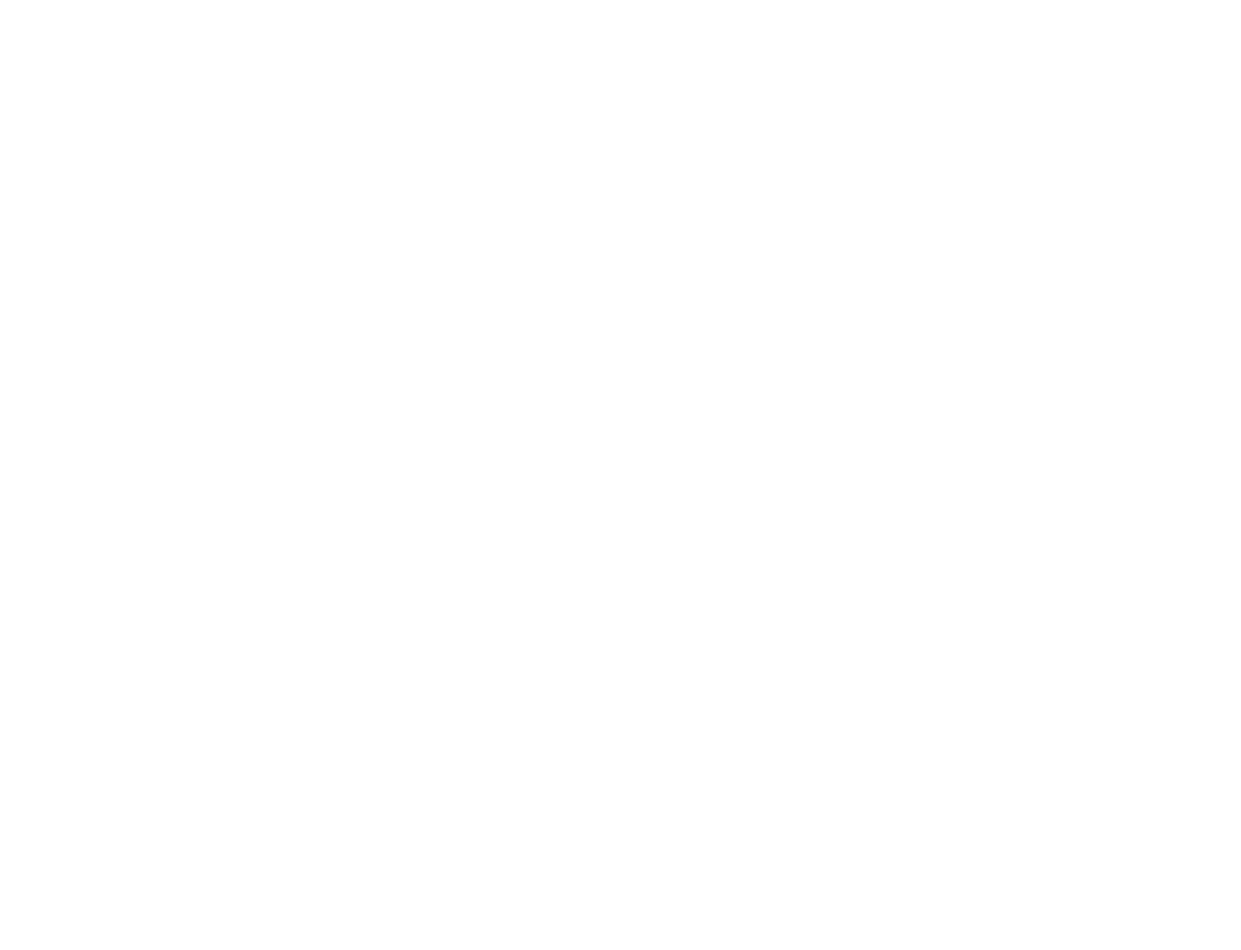
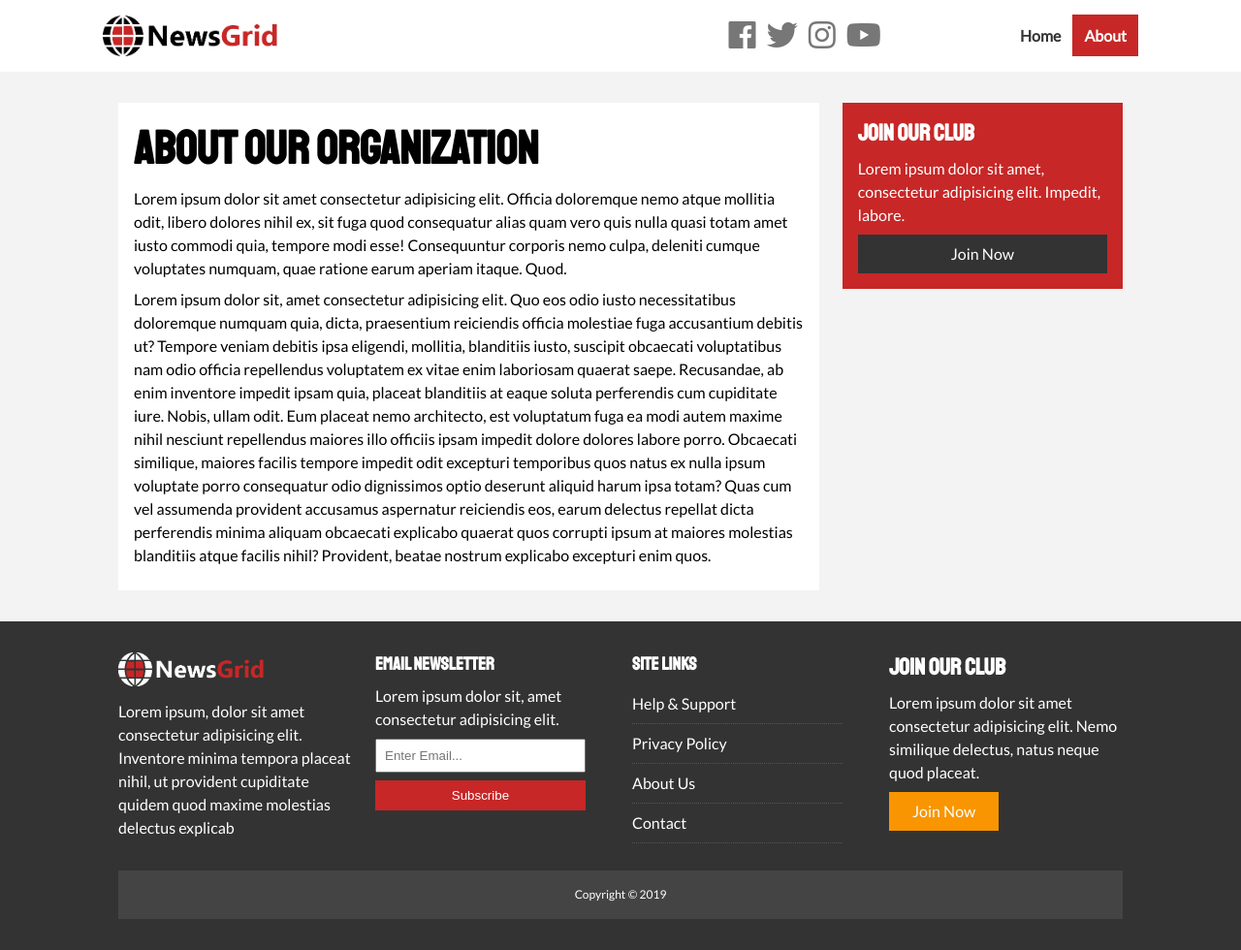
Before and after one commit to sschottler/css-grids-news-site, a plain HTML site: page about.html in a window 1280 px wide. Shown: the whole page at 97% size. Before the commit the page ends 800 px from the top, so only its background shows below. Drawn offline with Linux system fonts and the light colour scheme.

Commit message:
responsive

```diff
--- a/about.html
+++ b/about.html
@@ -0,0 +1,142 @@
+<!DOCTYPE html>
+<html lang="en">
+  <head>
+    <meta charset="UTF-8" />
+    <meta name="viewport" content="width=device-width, initial-scale=1.0" />
+    <meta http-equiv="X-UA-Compatible" content="ie=edge" />
+    <title>NewsGrid | About</title>
+
+    <link
+      href="https://fonts.googleapis.com/css?family=Lato|Staatliches"
+      rel="stylesheet"
+    />
+
+    <link
+      rel="stylesheet"
+      href="https://use.fontawesome.com/releases/v5.7.2/css/all.css"
+      integrity="sha384-fnmOCqbTlWIlj8LyTjo7mOUStjsKC4pOpQbqyi7RrhN7udi9RwhKkMHpvLbHG9Sr"
+      crossorigin="anonymous"
+    />
+
+    <link rel="stylesheet" href="css/style.css" />
+    <link
+      rel="stylesheet"
+      href="css/mobile.css"
+      media="screen and (max-width: 768px)"
+    />
+  </head>
+  <body>
+    <nav id="main-nav">
+      <div class="container">
+        <img src="img/logo.png" alt="News Grid" class="logo" />
+        <div class="social">
+          <a href="http://facebook.com"
+            ><i class="fab fa-facebook fa-2x" target="_blank"></i
+          ></a>
+          <a href="http://twitter.com"
+            ><i class="fab fa-twitter fa-2x" target="_blank"></i
+          ></a>
+          <a href="http://instagram.com"
+            ><i class="fab fa-instagram fa-2x" target="_blank"></i
+          ></a>
+          <a href="http://youtube.com"
+            ><i class="fab fa-youtube fa-2x" target="_blank"></i
+          ></a>
+        </div>
+        <ul>
+          <li><a href="index.html">Home</a></li>
+          <li><a href="about.html" class="current">About</a></li>
+        </ul>
+      </div>
+    </nav>
+
+    <section id="about">
+      <div class="container">
+        <div class="page-container">
+          <article class="card">
+            <h1 class="l-heading">About Our Organization</h1>
+            <p>
+              Lorem ipsum dolor sit amet consectetur adipisicing elit. Officia
+              doloremque nemo atque mollitia odit, libero dolores nihil ex, sit
+              fuga quod consequatur alias quam vero quis nulla quasi totam amet
+              iusto commodi quia, tempore modi esse! Consequuntur corporis nemo
+              culpa, deleniti cumque voluptates numquam, quae ratione earum
+              aperiam itaque. Quod.
+            </p>
+            <p>
+              Lorem ipsum dolor sit, amet consectetur adipisicing elit. Quo eos
+              odio iusto necessitatibus doloremque numquam quia, dicta,
+              praesentium reiciendis officia molestiae fuga accusantium debitis
+              ut? Tempore veniam debitis ipsa eligendi, mollitia, blanditiis
+              iusto, suscipit obcaecati voluptatibus nam odio officia
+              repellendus voluptatem ex vitae enim laboriosam quaerat saepe.
+              Recusandae, ab enim inventore impedit ipsam quia, placeat
+              blanditiis at eaque soluta perferendis cum cupiditate iure. Nobis,
+              ullam odit. Eum placeat nemo architecto, est voluptatum fuga ea
+              modi autem maxime nihil nesciunt repellendus maiores illo officiis
+              ipsam impedit dolore dolores labore porro. Obcaecati similique,
+              maiores facilis tempore impedit odit excepturi temporibus quos
+              natus ex nulla ipsum voluptate porro consequatur odio dignissimos
+              optio deserunt aliquid harum ipsa totam? Quas cum vel assumenda
+              provident accusamus aspernatur reiciendis eos, earum delectus
+              repellat dicta perferendis minima aliquam obcaecati explicabo
+              quaerat quos corrupti ipsum at maiores molestias blanditiis atque
+              facilis nihil? Provident, beatae nostrum explicabo excepturi enim
+              quos.
+            </p>
+          </article>
+          <aside class="card bg-primary">
+            <h2>Join Our Club</h2>
+            <p>
+              Lorem ipsum dolor sit amet, consectetur adipisicing elit. Impedit,
+              labore.
+            </p>
+            <a href="#" class="btn btn-dark btn-block">Join Now</a>
+          </aside>
+        </div>
+      </div>
+    </section>
+
+    <!-- Footer -->
+    <footer id="main-footer" class="py-2">
+      <div class="container footer-container">
+        <div>
+          <img src="img/logo_light.png" alt="NewsGrid" />
+          <p>
+            Lorem ipsum, dolor sit amet consectetur adipisicing elit. Inventore
+            minima tempora placeat nihil, ut provident cupiditate quidem quod
+            maxime molestias delectus explicab
+          </p>
+        </div>
+        <div>
+          <h3>Email Newsletter</h3>
+          <p>Lorem ipsum dolor sit, amet consectetur adipisicing elit.</p>
+          <form>
+            <input type="email" placeholder="Enter Email..." id="" />
+            <input type="submit" value="Subscribe" class="btn btn-primary" />
+          </form>
+        </div>
+        <div>
+          <h3>Site Links</h3>
+          <ul class="list">
+            <li><a href="#">Help & Support</a></li>
+            <li><a href="#">Privacy Policy</a></li>
+            <li><a href="#">About Us</a></li>
+            <li><a href="#">Contact</a></li>
+          </ul>
+        </div>
+        <div>
+          <h2>Join Our Club</h2>
+          <p>
+            Lorem ipsum dolor sit amet consectetur adipisicing elit. Nemo
+            similique delectus, natus neque quod placeat.
+          </p>
+          <a href="#" class="btn btn-secondary">Join Now</a>
+        </div>
+        <div>
+          <p>Copyright &copy; 2019</p>
+        </div>
+      </div>
+    </footer>
+  </body>
+</html>
--- a/css/mobile.css
+++ b/css/mobile.css
@@ -0,0 +1,59 @@
+#main-nav .social {
+  display: none;
+}
+
+#main-nav .container {
+  grid-template-columns: 1fr;
+  grid-gap: 1.2rem;
+}
+
+#main-nav ul,
+#main-nav .logo {
+  justify-self: center;
+}
+
+#main-nav ul li a {
+  padding: 0.5rem;
+}
+
+#home-articles .articles-container {
+  grid-template-columns: repeat(2, 1fr);
+}
+
+#home-articles .articles-container > *:first-child,
+#home-articles .articles-container > *:last-child {
+  grid-template-columns: 1fr;
+  grid-column: 1;
+}
+
+@media (max-width: 600px) {
+  /* Stack Grid Items */
+  #showcase .showcase-container,
+  #home-articles .articles-container,
+  #main-footer .footer-container {
+    grid-template-columns: 1fr;
+  }
+
+  #main-footer .footer-container > *:last-child {
+    grid-column: 1;
+  }
+
+  #main-footer .footer-container > *:first-child,
+  #main-footer .footer-container > *:nth-child(2) {
+    border-bottom: #444 dotted 1px;
+    padding-bottom: 1rem;
+  }
+
+  .page-container {
+    grid-template-columns: 1fr;
+    /* text-align: center; */
+  }
+
+  .page-container > *:first-child {
+    grid-row: 1;
+  }
+
+  .l-heading {
+    font-size: 2rem;
+  }
+}
--- a/css/style.css
+++ b/css/style.css
@@ -154,7 +154,6 @@ h6 {
 .py-3 {
   padding: 3rem 0;
 }
-
 .p-1 {
   padding: 1.5rem;
 }
@@ -165,6 +164,10 @@ h6 {
   padding: 3rem;
 }
 
+.l-heading {
+  font-size: 3rem;
+}
+
 .list li {
   padding: 0.5rem 0;
   border-bottom: #555 dotted 1px;
@@ -173,6 +176,18 @@ h6 {
 
 .list li a:hover {
   color: var(--primary-color) !important;
+}
+
+/* Inner page grid container */
+.page-container {
+  display: grid;
+  grid-template-columns: 5fr 2fr;
+  margin: 2rem 0;
+  grid-gap: 1.5rem;
+}
+
+.page-container > *:first-child {
+  grid-row: 1 / span 3;
 }
 
 /* Navigation */
@@ -278,6 +293,18 @@ h6 {
   grid-column: 2 / span 2;
 }
 
+#article .meta {
+  display: flex;
+  justify-content: space-between;
+  align-items: center;
+  background: #eee;
+  padding: 0.5rem;
+}
+
+#article .meta .category {
+  margin-top: 0.4rem;
+}
+
 /* Footer */
 #main-footer {
   background: var(--dark-color);
```
Also changed, not shown: article.html (+169 -0 lines).
